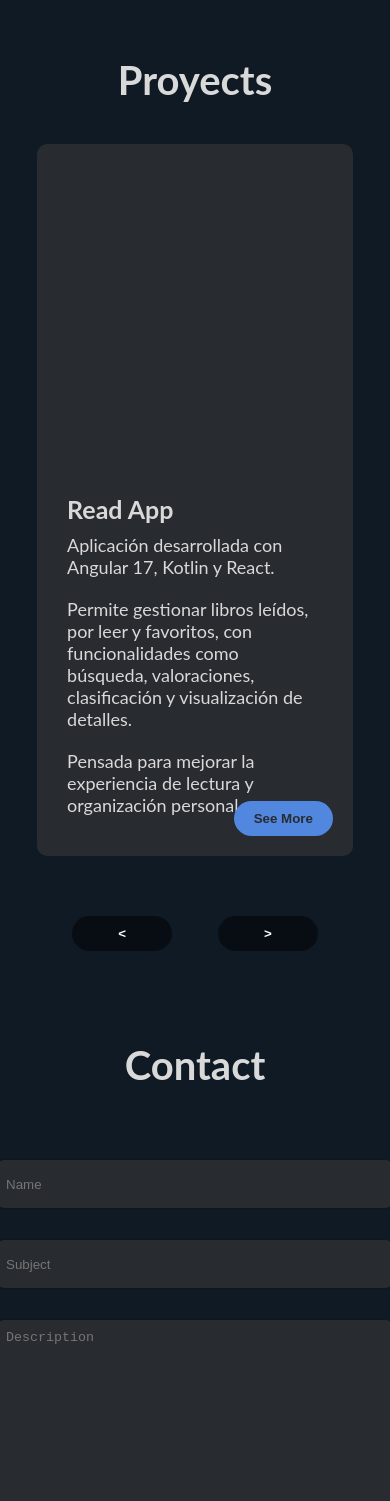
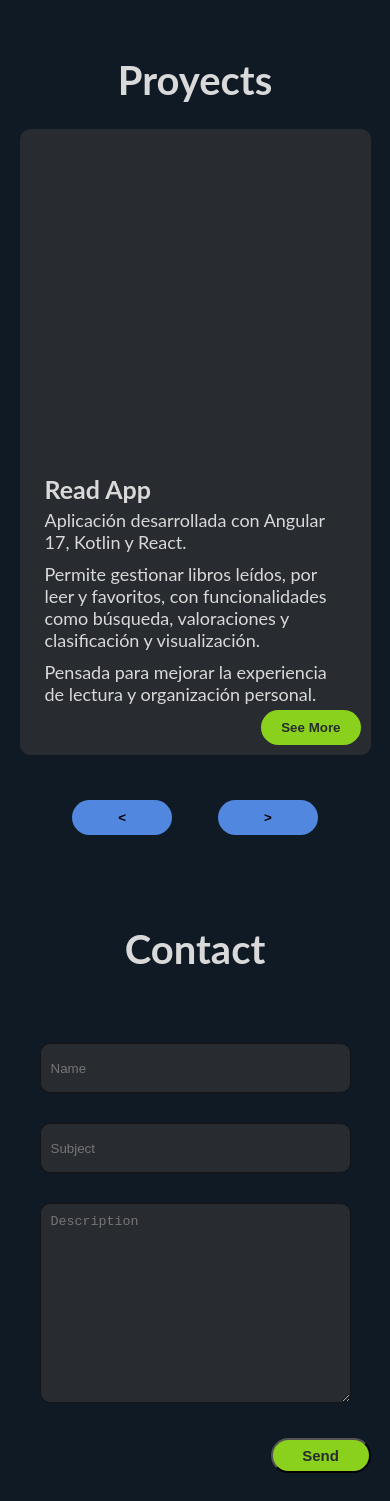
Before and after one commit to diegolentz/portfolio, a React (Vite) app: page /home in a window 390 px wide. Shown: the part 2980-4481 px from the top of the page. Built offline with nearby package versions, Linux system fonts and the light colour scheme.

Commit message:
mejorando un poco

```diff
--- a/src/Components/Home/home.css
+++ b/src/Components/Home/home.css
@@ -164,7 +164,7 @@ section {
     flex-direction: column;
     align-items: center;
     justify-content: center;
-    gap: 4rem;
+    gap: 2.5rem;
     width: 90%;
     margin-top: 3rem;
 }
@@ -178,7 +178,7 @@ section {
     margin-bottom: 2rem;
     background-color: var(--fondo-color);
     border-radius: 1rem;
-    padding: 2rem;
+    padding: 1.5rem;
     width: 80%;
     height: auto;
     position: relative;
@@ -187,7 +187,7 @@ section {
 .descripcion {
     display: flex;
     flex-direction: column;
-    justify-content: space-between;
+    justify-content: space-around;
     align-items: flex-start;
     height: 100%;
     padding: 1rem;
@@ -197,6 +197,8 @@ section {
 .descripcion-texto {
     display: flex;
     flex-direction: column;
+    margin-bottom: 2rem;
+    justify-content: space-around;
 }
 
 
@@ -209,7 +211,7 @@ section {
     flex-grow: 1;
     display: flex;
     align-items: flex-start;
-    margin: 1rem 0;
+    margin: 0.5rem 0;
 }
 
 .descripcion button {
@@ -223,7 +225,7 @@ section {
     flex-direction: row;
     justify-content: space-between;
     align-items: space-between;
-    gap: 1rem;
+    /* gap: 1rem; */
 }
 
 .imagen1 {
@@ -248,8 +250,8 @@ section {
 
 .anterior,
 .siguiente {
-    background-color: rgba(0, 0, 0, 0.5);
-    color: white;
+    background-color: #5187df;
+    color: black;
     display: flex;
     font-weight: bold;
     justify-content: center;
@@ -262,8 +264,10 @@ section {
 
 }
 
+
+
 .verMas {
-    background-color: #5187df;
+    background-color: rgb(137, 209, 28);
     color: var(--fondo-color);
     border: none;
     padding: 1rem 2rem;
@@ -271,8 +275,8 @@ section {
     cursor: pointer;
     font-weight: bold;
     position: absolute;
-    bottom: 2rem;
-    right: 2rem;
+    bottom: 1rem;
+    right: 1rem;
 }
 
 .contact {
@@ -317,11 +321,11 @@ section {
     right: 0;
     width: 10rem;
     height: 3.5rem;
-    border-radius: 1rem;
+    border-radius: 2rem;
     background-color: rgb(137, 209, 28);
-    color: black;
     font-weight: bold;
     font-size: 1.5rem;
+    color: var(--fondo-color);
 }
 
 .contactDownlad {
@@ -337,9 +341,11 @@ section {
 .download {
     width: auto;
     background-color: #5187df;
+    color: var(--fondo-color);
     padding: 1.5rem;
     border-radius: 2rem;
     cursor: pointer;
+
 }
 
 .download a {
@@ -349,7 +355,7 @@ section {
 
 .download p {
     font-weight: bold;
-    font-size: 2rem;
+    font-size: 1.8rem;
     color: black;
 }
 
@@ -373,11 +379,30 @@ section {
     .containerDetalleProducto {
         flex-direction: column;
         align-items: center;
-        width: 90%;
+        width: 100%;
     }
+
+    .descripcion {
+        justify-content: center;
+        height: auto;
+    }
+
+    .verMas {
+        margin-bottom: 0;
+    }
+
+    .descripcion-texto {
+        max-height: 35rem;
+    }
+
 
     .formulario {
         width: 100%;
         padding: 2rem;
     }
+
+    .campo,
+    .subject {
+        width: 100%;
+    }
 }
--- a/src/Data/Carrousel.tsx
+++ b/src/Data/Carrousel.tsx
@@ -14,7 +14,7 @@ const readApp = new CarrouselData(
     "Read App",
     [
         "Aplicación desarrollada con Angular 17, Kotlin y React.",
-        "Permite gestionar libros leídos, por leer y favoritos, con funcionalidades como búsqueda, valoraciones, clasificación y visualización de detalles.",
+        "Permite gestionar libros leídos, por leer y favoritos, con funcionalidades como búsqueda, valoraciones y clasificación y visualización.",
         "Pensada para mejorar la experiencia de lectura y organización personal."
     ],
     "/readApp.jpeg"
```
